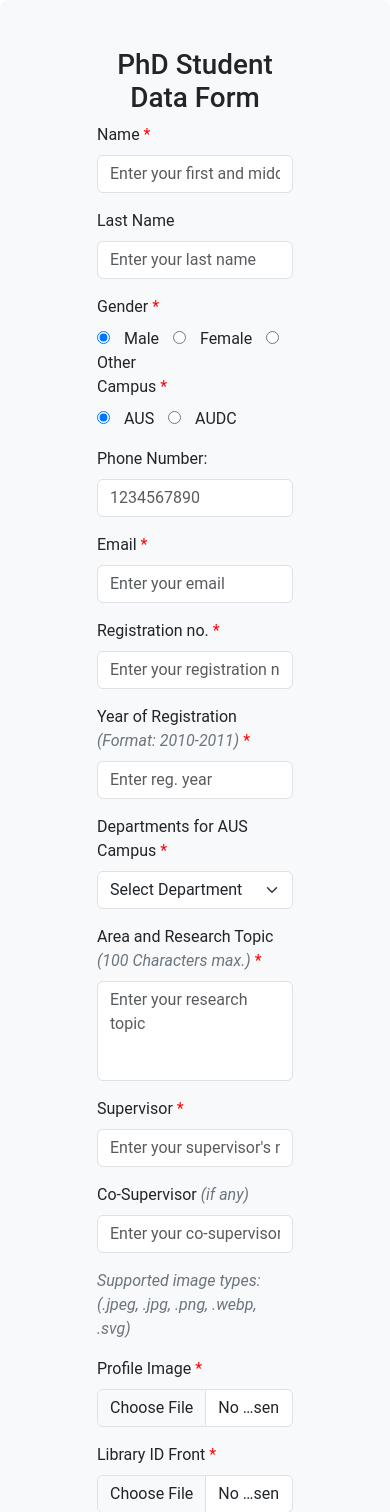
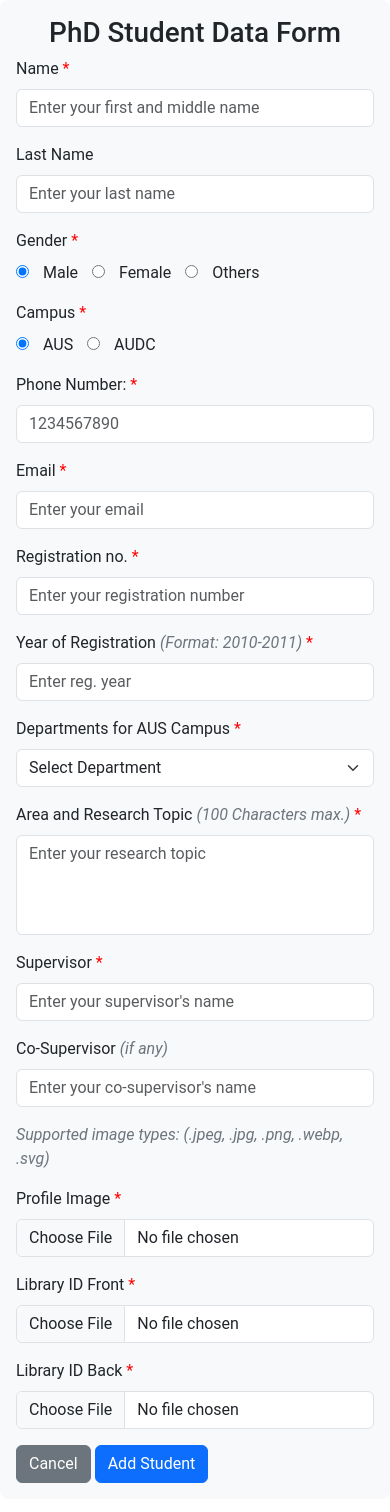
Before and after one commit to devprotim/academia-archive, a PHP site: page /pspm/views/add_students.php in a window 390 px wide. Shown: the part 56-1568 px from the top of the page. Run offline with PHP 8.4, Linux system fonts and the light colour scheme; some libraries are stand-ins or nearby versions.

Commit message:
Dynamic check dupe email, year range validation, mobile friendly form to add data, textarea min length

```diff
--- a/views/add_students.php
+++ b/views/add_students.php
@@ -5,9 +5,9 @@
 ?>
 <div class="wrapper">
     <div class="content">
-        <div class="d-flex justify-content-center container bg-light p-5 rounded-3 centered">
-            <form id="studentForm" action="insert_data.php" method="post" enctype="multipart/form-data" class="col-8">
-                <h1 class="text-center">PhD Student Data Form</h1>
+        <div class="d-flex justify-content-center container bg-light p-3 p-md-5 rounded-3 centered">
+            <form id="studentForm" action="insert_data.php" method="post" enctype="multipart/form-data" class="col-12 col-md-8">
+                <h1 class="text-center ">PhD Student Data Form</h1>
 
                 <div class="row">
                     <div class="col-md-6">
@@ -24,7 +24,7 @@
                     </div>
                 </div>
                 <div class="row mb-3">
-                    <div class="col-md-6">
+                    <div class="col-md-6 mb-3">
                         <label for="gender" class="form-label">Gender <span class="required">*</span></label>
                         <div class="radio-options">
                             <input type="radio" id="male" name="gender" value="Male" checked required>
@@ -32,15 +32,15 @@
                             <input type="radio" id="female" name="gender" value="Female" required>
                             <label for="female">Female</label>
                             <input type="radio" id="other" name="gender" value="Other" required>
-                            <label for="other">Other</label>
+                            <label for="other">Others</label>
                         </div>
                     </div>
                     <div class="col-md-6">
                         <label for="country" class="form-label">Campus <span class="required">*</span></label>
                         <div class="radio-options">
-                            <input type="radio" id="aus" name="campus" value="AUS" checked required onchange="showDepartmentDropdown()">
+                            <input type="radio" id="aus" name="campus" value="AUS" checked required>
                             <label for="aus">AUS</label>
-                            <input type="radio" id="audc" name="campus" value="AUDC" required onchange="showDepartmentDropdown()">
+                            <input type="radio" id="audc" name="campus" value="AUDC" required>
                             <label for="audc">AUDC</label>
                         </div>
                     </div>
@@ -48,27 +48,16 @@
                 <div class="row">
                     <div class="col-md-6">
                         <div class="mb-3 ">
-                            <label for="phone" class="form-label">Phone Number:</label>
+                            <label for="phone" class="form-label">Phone Number: <span class="required">*</span></label>
                             <input class="form-control" type="tel" id="phone" name="phone" pattern="^\d{10}$" placeholder="1234567890" required>
                         </div>
                     </div>
                     <div class="col-md-6">
                         <div class="mb-3">
                             <label for="email" class="form-label">Email <span class="required">*</span></label>
-                            <input type="email" class="form-control" id="email" name="email" placeholder="Enter your email" pattern="^[a-zA-Z0-9.!#$%&'*+/=?^_`{|}~-]+@[a-zA-Z0-9](?:[a-zA-Z0-9-]{0,61}[a-zA-Z0-9])?(?:\.[a-zA-Z0-9](?:[a-zA-Z0-9-]{0,61}[a-zA-Z0-9])?)*$" required>
+                            <input type="email" class="form-control" id="email" name="email" placeholder="Enter your email" pattern="^\[a-zA-Z0-9.!#$%&'\*+/=?^\_\`{|}~-\]+@\[a-zA-Z0-9\](?:\[a-zA-Z0-9-\]{0,61}\[a-zA-Z0-9\])?(?:\\.\[a-zA-Z0-9\](?:\[a-zA-Z0-9-\]{0,61}\[a-zA-Z0-9\])?)\*$" required>
+                            <div id="emailError" class="text-danger mt-1"></div>
                         </div>
-                        <?php
-                        // if (isset($_GET['error']) && strpos($_GET['error'], "Email already exists") !== false) {
-                        //     $dupemail = $_GET['error'];
-                        //     echo "<p style='color: red;'>$dupemail</p>";
-                        // }
-                        //
-
-                        if (isset($_GET['dupe'])) {
-                            $dupemail = $_GET['dupe'];
-                            echo "<p style='color: red'>$dupemail</p>";
-                        }
-                        ?>
                     </div>
                 </div>
                 <div class="row">
@@ -80,8 +69,8 @@
                     </div>
                     <div class="col-md-6">
                         <div class="mb-3">
-                            <label for="year_range" class="form-label">Year of Registration <i class="text-secondary">(Format: 2010-2011)</i> <span class="required">*</span></label>
-                            <input type="text" class="form-control" id="year_range" name="reg_date" required placeholder="Enter reg. year" required>
+                            <label for="reg_date" class="form-label">Year of Registration <i class="text-secondary">(Format: 2010-2011)</i> <span class="required">*</span></label>
+                            <input type="text" class="form-control" id="reg_date" name="reg_date" placeholder="Enter reg. year" required>
                         </div>
 
 
@@ -91,8 +80,8 @@
                 <div class="row">
                     <div class="col-md-6">
                         <div id="aus_department_dropdown" class="mb-3">
-                            <label for="department" class="form-label">Departments for AUS Campus <span class="required">*</span></label>
-                            <select class="form-select form-control" aria-label="Dept select example" id="department" name="department">
+                            <label for="department_aus" class="form-label">Departments for AUS Campus <span class="required">*</span></label>
+                            <select class="form-select form-control" aria-label="Dept select example" id="department_aus" name="department" required>
                                 <option value="">Select Department</option>
                                 <option value="Physics">Physics</option>
                                 <option value="Chemistry">Chemistry</option>
@@ -100,21 +89,20 @@
                             </select>
                         </div>
 
-                        <div id="audc_department_dropdown" class="mb-3" style="display: none;">
-                            <label for="department" class="form-label">Departments for AUDC Campus <span class="required">*</span></label>
-                            <select class="form-select form-control" aria-label="Dept select example" id="department" name="department">
+                        <!-- <div id="audc_department_dropdown" class="mb-3" style="display: none;">
+                            <label for="department_audc" class="form-label">Departments for AUDC Campus <span class="required">*</span></label>
+                            <select class="form-select form-control" aria-label="Dept select example" id="department_audc" name="department" required>
                                 <option value="">Select Department</option>
                                 <option value="Department1">Department 1</option>
                                 <option value="Department2">Department 2</option>
-                                <!-- Add more options for AUDC departments as needed -->
-                            </select>
-                        </div>
+                        </select>
+                    </div> -->
+
                     </div>
                     <div class="col-md-6">
                         <div class="mb-3">
                             <label for="topic" class="form-label">Area and Research Topic <i class="text-secondary">(100 Characters max.)</i> <span class="required">*</span></label>
-                            <textarea class="form-control" id="topic" name="topic" placeholder="Enter your research topic" required pattern="[A-Za-z ]+" maxlength="100" style="resize: none; height: 100px;"></textarea>
-
+                            <textarea class="form-control" id="topic" name="topic" placeholder="Enter your research topic" required pattern="[A-Za-z ]+" maxlength="100" minlength="20" style="resize: none; height: 100px;"></textarea>
                         </div>
 
                     </div>
@@ -171,41 +159,96 @@
 </div>
 <?php
 include("../views/footer.php");
-
 ?>
 
 <script>
-    function showDepartmentDropdown() {
-        var ausRadio = document.getElementById('aus');
-        var ausDepartmentDropdown = document.getElementById('aus_department_dropdown');
-        var audcRadio = document.getElementById('audc');
-        var audcDepartmentDropdown = document.getElementById('audc_department_dropdown');
+    const emailInput = document.getElementById('email');
+    const emailErrorDiv = document.getElementById('emailError');
 
-        if (ausRadio.checked) {
-            ausDepartmentDropdown.style.display = 'block';
-            audcDepartmentDropdown.style.display = 'none';
-        } else if (audcRadio.checked) {
-            ausDepartmentDropdown.style.display = 'none';
-            audcDepartmentDropdown.style.display = 'block';
+    emailInput.addEventListener('input', function() {
+        const email = this.value;
+
+        // Clear previous error message
+        emailErrorDiv.textContent = '';
+
+        // Check if email is valid
+        if (email.trim() !== '') {
+            const xhr = new XMLHttpRequest();
+            xhr.open('GET', 'check_email.php?email=' + encodeURIComponent(email), true);
+            xhr.onreadystatechange = function() {
+                if (xhr.readyState === XMLHttpRequest.DONE && xhr.status === 200) {
+                    const response = JSON.parse(xhr.responseText);
+                    if (response.exists) {
+                        emailErrorDiv.textContent = 'Email already exists in the database.';
+                    }
+                }
+            };
+            xhr.send();
         }
-    }
+    });
 
-    var yearRangeInput = document.getElementById('year_range');
+    // function showDepartmentDropdown() {
+    //     var ausRadio = document.getElementById('aus');
+    //     var ausDepartmentDropdown = document.getElementById('aus_department_dropdown');
+    //     var audcRadio = document.getElementById('audc');
+    //     var audcDepartmentDropdown = document.getElementById('audc_department_dropdown');
+
+    //     if (ausRadio.checked) {
+    //         ausDepartmentDropdown.style.display = 'block';
+    //         audcDepartmentDropdown.style.display = 'none';
+    //     } else if (audcRadio.checked) {
+    //         ausDepartmentDropdown.style.display = 'none';
+    //         audcDepartmentDropdown.style.display = 'block';
+    //     }
+    // }
+
+
+    var yearRangeInput = document.getElementById('reg_date');
 
     yearRangeInput.addEventListener('input', function() {
         var yearPattern = /^(\d{4})-(\d{4})$/;
         var match = yearPattern.exec(this.value);
-
         if (match) {
             var startYear = parseInt(match[1]);
             var endYear = parseInt(match[2]);
             var currentYear = new Date().getFullYear();
 
+            // Check if startYear is less than 1994
+            if (startYear < 1994) {
+                // this.value = ''; // Reset input value
+                startYear = 1994;
+                // return; // Exit the function
+            }
+
+            // Ensure endYear is always one more than startYear
+            if (endYear !== startYear + 1) {
+                endYear = startYear + 1;
+            }
+
+            // Check if endYear is greater than the current year
             if (endYear > currentYear) {
-                // End year is greater than current year, adjust it
                 endYear = currentYear;
-                this.value = startYear + '-' + endYear;
             }
+
+            this.value = startYear + '-' + endYear;
         }
     });
 </script>
+
+<!-- DevP90524 -->
+<!-- <li class="menu-item-has-children dropdown">
+    <a href="#"><i class="fa fa-address-card"></i>Admission</a>
+    <ul class="sub-menu dropdown-menu multi-level">
+        <li class="menu-item-has-children dropdown">
+            <a href="#"><i class="fa fa-circle"></i>Prospectus</a>
+            <ul class="sub-menu dropdown-menu multi-level">
+                <li><a href="http://www.aus.ac.in/wp-content/uploads/2023/08/Common-UG-PG-PhD-Prospectus-2023-24-1.pdf"><i class="fa fa-circle"></i>Prospectus(2023-24)</a></li>
+            </ul>
+        </li>
+    </ul>
+    <ul class="sub-menu dropdown-menu multi-level" style="top: 70px;">
+        <li>
+            <a href="https://ausexamination.ac.in/admission/" style="top: 140px"><i class="fa fa-circle"></i>Admission Portal</a>
+        </li>
+    </ul>
+</li> -->
--- a/views/header.php
+++ b/views/header.php
@@ -45,7 +45,7 @@
         </div>
     </div>
 </nav>
-<script src="../node_modules/jquery/dist/jquery.min.js"></script>
+<!-- <script src="../node_modules/jquery/dist/jquery.min.js"></script> -->
 <script src="../node_modules/@popperjs/core/dist/umd/popper.min.js"></script>
 <script src="../node_modules/bootstrap/dist/js/bootstrap.min.js"></script>
 
```
Also changed, not shown: views/check_email.php (added, +30 -0 lines), views/insert_data.php (+0 -11 lines).
